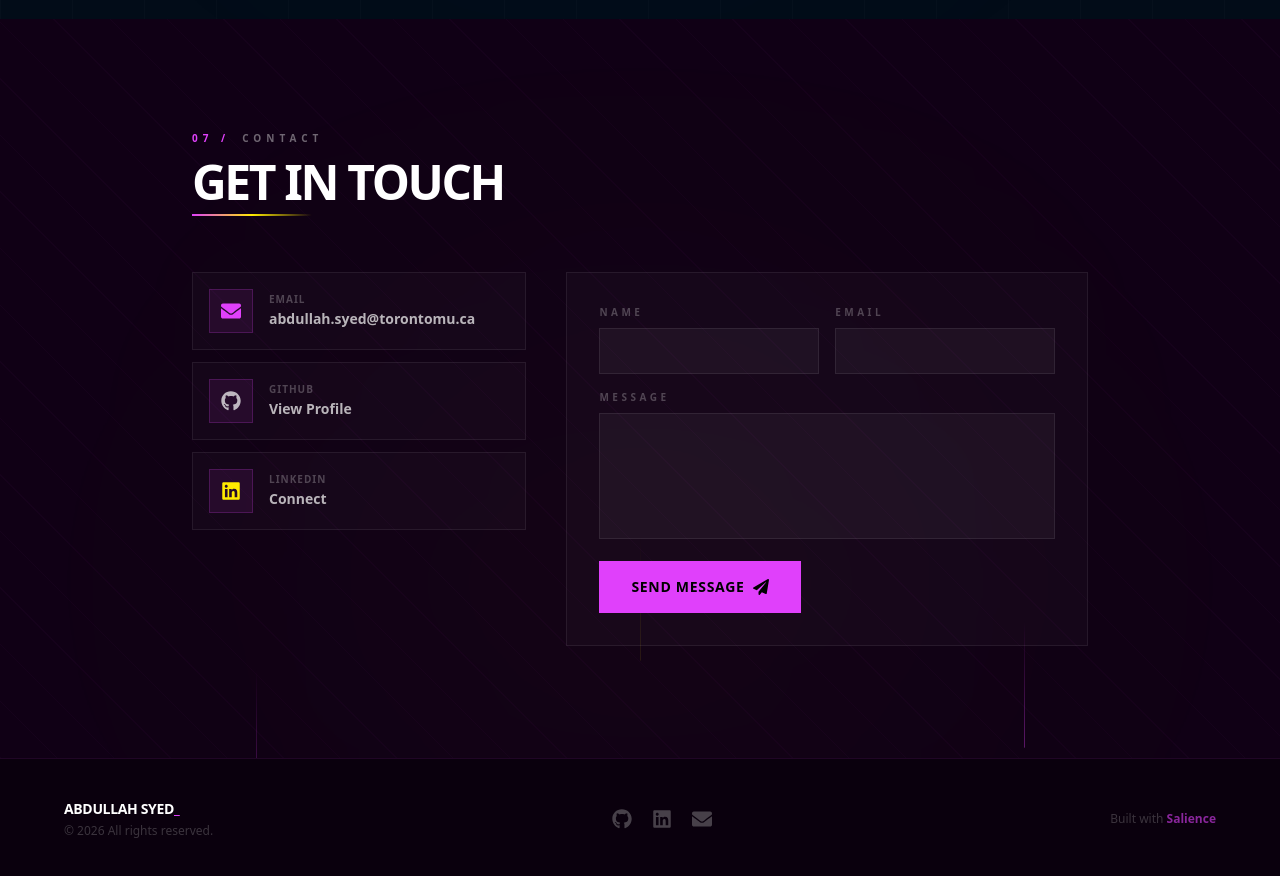
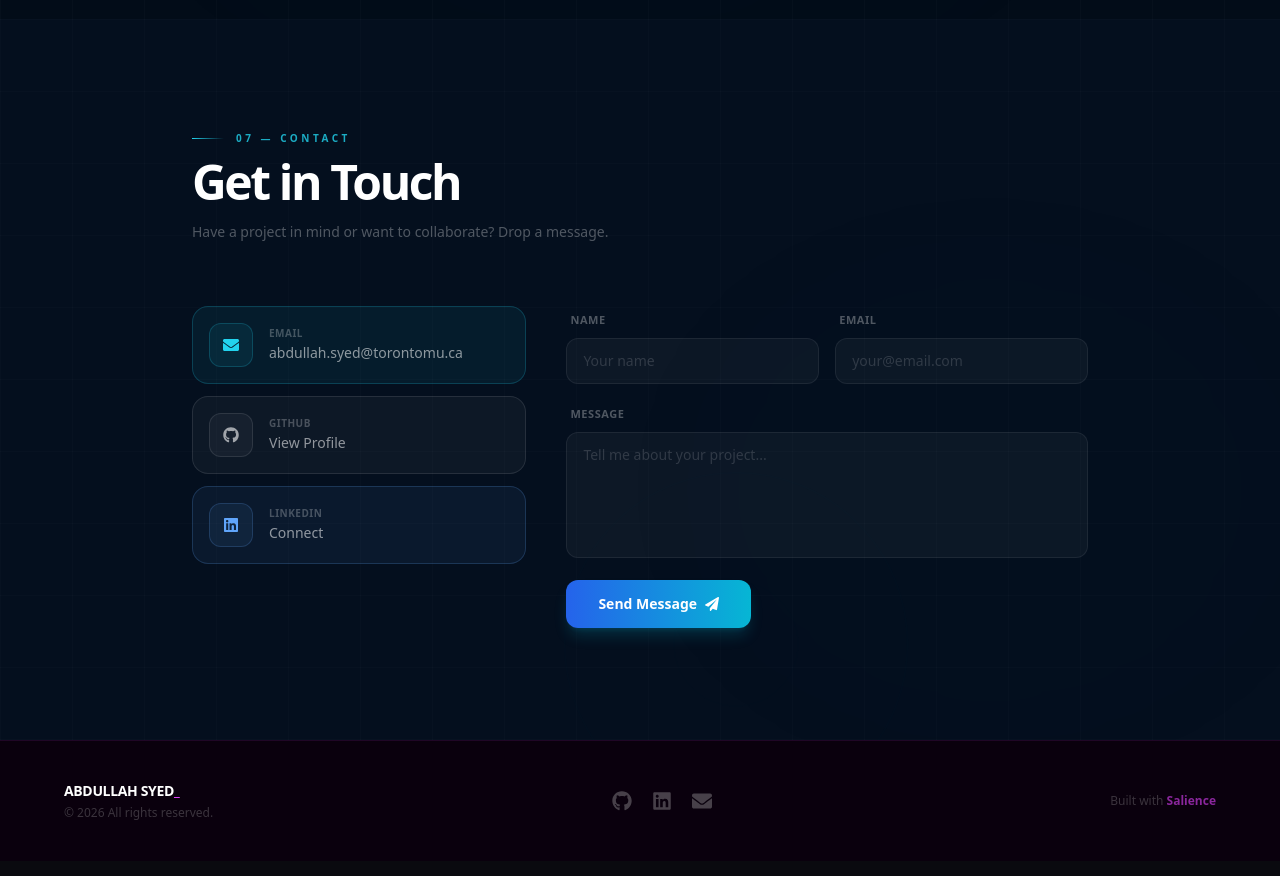
Before and after one commit to salienceenterprises-lab/portfolio-5f77b, a Next.js app: page /portfolio-5f77b/ in a window 1280 px wide. Shown: the part 4980-5856 px from the top of the page. Built offline with nearby package versions, Linux system fonts and the light colour scheme.

Commit message:
Update app/components/contact.jsx via Portfolio SaaS

```diff
--- a/app/components/contact.jsx
+++ b/app/components/contact.jsx
@@ -1,11 +1,12 @@
 "use client";
-import { useState } from "react";
+import React, { useState } from "react";
 import { motion, AnimatePresence } from "framer-motion";
 import { FaPaperPlane, FaEnvelope, FaGithub, FaLinkedin, FaCheckCircle, FaCircleNotch } from "react-icons/fa";
 
 export default function PortfolioContact({ data }) {
   const [formData, setFormData] = useState({ name: "", email: "", message: "" });
   const [status, setStatus] = useState("idle");
+
   const hasForm = !!data?.web3forms_key;
 
   const handleChange = (e) => setFormData({ ...formData, [e.target.name]: e.target.value });
@@ -15,122 +16,178 @@
     if (!hasForm) return;
     setStatus("loading");
     try {
-      const response = await fetch("https://api.web3forms.com/submit", {
+      const res = await fetch("https://api.web3forms.com/submit", {
         method: "POST",
         headers: { "Content-Type": "application/json", Accept: "application/json" },
-        body: JSON.stringify({ ...formData, access_key: data.web3forms_key, subject: `New Portfolio Message from ${formData.name}`, from_name: "Portfolio Contact Form", botcheck: "" }),
+        body: JSON.stringify({
+          ...formData,
+          access_key: data.web3forms_key,
+          subject: `New Portfolio Message from ${formData.name}`,
+          from_name: "Portfolio Contact Form",
+          botcheck: "",
+        }),
       });
-      const result = await response.json();
-      if (result.success) { setStatus("success"); setFormData({ name: "", email: "", message: "" }); setTimeout(() => setStatus("idle"), 5000); }
-      else setStatus("error");
-    } catch { setStatus("error"); }
+      const result = await res.json();
+      if (result.success) {
+        setStatus("success");
+        setFormData({ name: "", email: "", message: "" });
+        setTimeout(() => setStatus("idle"), 5000);
+      } else {
+        setStatus("error");
+      }
+    } catch {
+      setStatus("error");
+    }
   };
 
   const contactLinks = [
-    { show: data?.email, icon: FaEnvelope, label: "Email", value: data?.email, href: `mailto:${data?.email}`, color: "#e040fb" },
-    { show: data?.github, icon: FaGithub, label: "GitHub", value: "View Profile", href: data?.github, color: "rgba(255,255,255,0.7)" },
-    { show: data?.linkedin, icon: FaLinkedin, label: "LinkedIn", value: "Connect", href: data?.linkedin, color: "#ffea00" },
+    { show: data?.email,    icon: FaEnvelope,  label: "Email",    value: data?.email,         href: `mailto:${data?.email}`,  color: "text-cyan-400",  border: "border-cyan-400/20", bg: "bg-cyan-400/[0.07]"  },
+    { show: data?.github,   icon: FaGithub,    label: "GitHub",   value: "View Profile",       href: data?.github,            color: "text-white/60",  border: "border-white/10",    bg: "bg-white/[0.04]"     },
+    { show: data?.linkedin, icon: FaLinkedin,  label: "LinkedIn", value: "Connect",            href: data?.linkedin,          color: "text-blue-400",  border: "border-blue-400/20", bg: "bg-blue-400/[0.07]"  },
   ].filter(l => l.show);
 
   if (!hasForm && contactLinks.length === 0) return null;
 
   return (
-    <section id="contact" className="relative py-28 px-6 overflow-hidden" style={{ background: "#100015" }}>
+    <section id="contact" className="relative py-28 px-6 overflow-hidden bg-[#040f1e]">
 
-      <div className="absolute inset-0 pointer-events-none opacity-[0.025]"
-        style={{ backgroundImage: "repeating-linear-gradient(45deg, #e040fb 0px, #e040fb 1px, transparent 1px, transparent 40px)" }} />
-      <div className="absolute bottom-0 left-1/2 -translate-x-1/2 w-[700px] h-[350px] rounded-full blur-[200px] pointer-events-none"
-        style={{ background: "radial-gradient(ellipse, rgba(224,64,251,0.12), rgba(255,234,0,0.06), transparent 70%)" }} />
+      {/* Ambient pulse glow */}
+      <motion.div
+        animate={{ scale: [1, 1.2, 1], opacity: [0.05, 0.10, 0.05] }}
+        transition={{ duration: 10, repeat: Infinity, ease: "easeInOut" }}
+        className="absolute bottom-0 left-1/2 -translate-x-1/2 w-[700px] h-[500px] bg-cyan-500/10 rounded-full blur-[140px] pointer-events-none"
+      />
+      <div className="absolute inset-0 bg-[linear-gradient(to_right,rgba(255,255,255,0.015)_1px,transparent_1px),linear-gradient(to_bottom,rgba(255,255,255,0.015)_1px,transparent_1px)] bg-[size:72px_72px] pointer-events-none" />
 
-      {/* Rising pulses */}
-      {[20, 50, 80].map((left, i) => (
-        <motion.div key={i}
-          animate={{ y: ["100%", "-100%"], opacity: [0, 0.4, 0] }}
-          transition={{ duration: 5 + i, repeat: Infinity, delay: i * 1.5, ease: "linear" }}
-          className="absolute bottom-0 w-px h-32 pointer-events-none"
-          style={{ left: `${left}%`, background: `linear-gradient(to top, ${i % 2 === 0 ? "#e040fb" : "#ffea00"}, transparent)` }} />
+      {/* Sonar rings at bottom-center */}
+      {[0, 1, 2].map((i) => (
+        <motion.div
+          key={i}
+          animate={{ scale: [0.5, 3], opacity: [0.12, 0] }}
+          transition={{ duration: 5, repeat: Infinity, delay: i * 1.6, ease: "easeOut" }}
+          className="absolute bottom-0 left-1/2 -translate-x-1/2 w-48 h-48 rounded-full border border-cyan-400/20 pointer-events-none"
+        />
       ))}
 
       <div className="max-w-4xl mx-auto relative z-10">
 
-        <motion.div initial={{ opacity: 0, x: -20 }} whileInView={{ opacity: 1, x: 0 }}
-          viewport={{ once: true }} transition={{ duration: 0.5 }}
-          className={`flex items-center gap-3 mb-3 ${!hasForm ? "justify-center" : ""}`}>
-          <span className="text-[10px] font-black tracking-[0.5em] uppercase" style={{ color: "#e040fb" }}>07 /</span>
-          <span className="text-[10px] font-black tracking-[0.5em] uppercase text-white/40">Contact</span>
+        {/* Header */}
+        <motion.div
+          initial={{ opacity: 0, x: -20 }}
+          whileInView={{ opacity: 1, x: 0 }}
+          viewport={{ once: true }}
+          transition={{ duration: 0.6 }}
+          className="flex items-center gap-3 mb-3"
+        >
+          <motion.div
+            initial={{ width: 0 }} whileInView={{ width: 32 }} viewport={{ once: true }}
+            transition={{ duration: 0.8 }}
+            className="h-px bg-gradient-to-r from-cyan-400 to-transparent"
+          />
+          <span className="text-[10px] font-bold tracking-[0.35em] uppercase text-cyan-400/80">07 — Contact</span>
         </motion.div>
 
-        <motion.h2 initial={{ opacity: 0, y: 20 }} whileInView={{ opacity: 1, y: 0 }}
-          viewport={{ once: true }} transition={{ duration: 0.6, delay: 0.05 }}
-          className={`text-4xl sm:text-5xl font-black tracking-tighter text-white mb-2 uppercase leading-none ${!hasForm ? "text-center" : ""}`}>
-          Get In Touch
+        <motion.h2
+          initial={{ opacity: 0, y: 20 }}
+          whileInView={{ opacity: 1, y: 0 }}
+          viewport={{ once: true }}
+          transition={{ duration: 0.7, delay: 0.05 }}
+          className="text-4xl sm:text-5xl font-black tracking-tighter text-white mb-4"
+        >
+          Get in Touch
         </motion.h2>
-        <motion.div initial={{ width: 0 }} whileInView={{ width: 120 }} viewport={{ once: true }}
-          transition={{ duration: 0.8, delay: 0.2 }}
-          className={`h-0.5 mb-14 ${!hasForm ? "mx-auto" : ""}`}
-          style={{ background: "linear-gradient(90deg, #e040fb, #ffea00, transparent)" }} />
+        <motion.p
+          initial={{ opacity: 0 }}
+          whileInView={{ opacity: 1 }}
+          viewport={{ once: true }}
+          transition={{ duration: 0.6, delay: 0.15 }}
+          className="text-white/30 text-sm mb-16 max-w-md"
+        >
+          {hasForm ? "Have a project in mind or want to collaborate? Drop a message." : "Let's connect — find me across the web."}
+        </motion.p>
 
-        <div className={`grid gap-10 ${hasForm ? "grid-cols-1 lg:grid-cols-5" : "grid-cols-1 max-w-md mx-auto"}`}>
+        <div className={`grid gap-10 ${hasForm ? "grid-cols-1 lg:grid-cols-5" : "max-w-md"}`}>
 
-          {/* Links */}
-          <motion.div initial={{ opacity: 0, x: hasForm ? -40 : 0 }} whileInView={{ opacity: 1, x: 0 }}
-            viewport={{ once: true }} transition={{ type: "spring", stiffness: 100, damping: 20 }}
-            className={`${hasForm ? "lg:col-span-2" : ""} space-y-3`}>
+          {/* Contact links */}
+          <motion.div
+            initial={{ opacity: 0, x: hasForm ? -30 : 0 }}
+            whileInView={{ opacity: 1, x: 0 }}
+            viewport={{ once: true }}
+            transition={{ type: "spring", stiffness: 100, damping: 20 }}
+            className={`${hasForm ? "lg:col-span-2" : ""} space-y-3`}
+          >
             {contactLinks.map((link, i) => (
-              <motion.a key={i} href={link.href} target="_blank" rel="noopener noreferrer"
+              <motion.a
+                key={i}
+                href={link.href}
+                target="_blank"
+                rel="noopener noreferrer"
                 whileHover={{ x: 6 }}
-                className="group flex items-center gap-4 p-4 transition-all duration-300"
-                style={{ background: "rgba(255,255,255,0.025)", border: "1px solid rgba(255,255,255,0.07)" }}
-                onMouseEnter={(e) => (e.currentTarget.style.borderColor = "rgba(224,64,251,0.3)")}
-                onMouseLeave={(e) => (e.currentTarget.style.borderColor = "rgba(255,255,255,0.07)")}>
-                <div className="w-11 h-11 flex items-center justify-center flex-shrink-0"
-                  style={{ background: "rgba(224,64,251,0.08)", border: `1px solid rgba(224,64,251,0.2)` }}>
-                  <link.icon className="w-5 h-5" style={{ color: link.color }} />
+                transition={{ type: "spring", stiffness: 300 }}
+                className={`group flex items-center gap-4 p-4 ${link.bg} border ${link.border} rounded-2xl hover:brightness-125 transition-all duration-300`}
+              >
+                <div className={`w-11 h-11 rounded-xl ${link.bg} border ${link.border} flex items-center justify-center flex-shrink-0 group-hover:scale-110 transition-transform duration-300`}>
+                  <link.icon className={`w-4 h-4 ${link.color}`} />
                 </div>
                 <div>
-                  <p className="text-[10px] font-black uppercase tracking-widest mb-0.5 text-white/25">{link.label}</p>
-                  <p className="text-sm font-black text-white/70 group-hover:text-white transition-colors">{link.value}</p>
+                  <p className="text-[10px] uppercase tracking-wider text-white/25 mb-0.5 font-bold">{link.label}</p>
+                  <p className="text-sm text-white/55 group-hover:text-white transition-colors duration-300">{link.value}</p>
                 </div>
               </motion.a>
             ))}
           </motion.div>
 
-          {/* Form */}
+          {/* Contact form */}
           {hasForm && (
-            <motion.div initial={{ opacity: 0, scale: 0.96 }} whileInView={{ opacity: 1, scale: 1 }}
-              viewport={{ once: true }} transition={{ type: "spring", stiffness: 100, damping: 20, delay: 0.15 }}
-              className="lg:col-span-3">
-              <div className="p-8" style={{ background: "rgba(255,255,255,0.025)", border: "1px solid rgba(255,255,255,0.07)" }}>
+            <motion.div
+              initial={{ opacity: 0, scale: 0.97 }}
+              whileInView={{ opacity: 1, scale: 1 }}
+              viewport={{ once: true }}
+              transition={{ type: "spring", stiffness: 100, damping: 20, delay: 0.15 }}
+              className="lg:col-span-3"
+            >
               <form onSubmit={handleSubmit} className="space-y-4">
                 <div className="grid grid-cols-1 sm:grid-cols-2 gap-4">
                   {["name", "email"].map((field) => (
-                      <div key={field}>
-                        <label className="block text-[10px] font-black uppercase tracking-[0.35em] text-white/25 mb-2">
-                          {field === "name" ? "Name" : "Email"}
-                        </label>
-                        <input name={field} type={field === "email" ? "email" : "text"}
-                          value={formData[field]} onChange={handleChange} required
-                          className="w-full px-4 py-3 text-sm text-white outline-none transition-all"
-                          style={{ background: "rgba(255,255,255,0.04)", border: "1px solid rgba(255,255,255,0.08)" }}
-                          onFocus={(e) => { e.target.style.borderColor = "rgba(224,64,251,0.5)"; e.target.style.background = "rgba(224,64,251,0.04)"; }}
-                          onBlur={(e) => { e.target.style.borderColor = "rgba(255,255,255,0.08)"; e.target.style.background = "rgba(255,255,255,0.04)"; }} />
+                    <div key={field} className="space-y-2">
+                      <label className="text-[11px] font-bold uppercase tracking-wider text-white/30 ml-1">{field}</label>
+                      <input
+                        name={field}
+                        type={field === "email" ? "email" : "text"}
+                        value={formData[field]}
+                        onChange={handleChange}
+                        required
+                        placeholder={field === "email" ? "your@email.com" : "Your name"}
+                        className="w-full px-4 py-3 bg-white/[0.04] border border-white/[0.07] rounded-xl text-sm text-white placeholder-white/15 focus:outline-none focus:border-cyan-400/40 focus:bg-white/[0.06] transition-all duration-300"
+                      />
                     </div>
                   ))}
                 </div>
-                  <div>
-                    <label className="block text-[10px] font-black uppercase tracking-[0.35em] text-white/25 mb-2">Message</label>
-                    <textarea name="message" value={formData.message} onChange={handleChange} required rows={5}
-                      className="w-full px-4 py-3 text-sm text-white outline-none transition-all resize-none"
-                      style={{ background: "rgba(255,255,255,0.04)", border: "1px solid rgba(255,255,255,0.08)" }}
-                      onFocus={(e) => { e.target.style.borderColor = "rgba(224,64,251,0.5)"; e.target.style.background = "rgba(224,64,251,0.04)"; }}
-                      onBlur={(e) => { e.target.style.borderColor = "rgba(255,255,255,0.08)"; e.target.style.background = "rgba(255,255,255,0.04)"; }} />
+
+                <div className="space-y-2">
+                  <label className="text-[11px] font-bold uppercase tracking-wider text-white/30 ml-1">Message</label>
+                  <textarea
+                    name="message"
+                    value={formData.message}
+                    onChange={handleChange}
+                    required
+                    rows={5}
+                    placeholder="Tell me about your project..."
+                    className="w-full px-4 py-3 bg-white/[0.04] border border-white/[0.07] rounded-xl text-sm text-white placeholder-white/15 focus:outline-none focus:border-cyan-400/40 focus:bg-white/[0.06] transition-all duration-300 resize-none"
+                  />
                 </div>
-                  <motion.button type="submit"
+
+                <motion.button
+                  type="submit"
                   disabled={status === "loading" || status === "success"}
-                    whileHover={{ scale: 1.02, boxShadow: "0 0 30px rgba(224,64,251,0.4)" }}
-                    whileTap={{ scale: 0.98 }}
-                    className="inline-flex items-center gap-3 px-8 py-4 text-sm font-black uppercase tracking-wider text-black transition-all disabled:opacity-50"
-                    style={{ background: status === "success" ? "#00e676" : "#e040fb" }}>
+                  whileHover={{ scale: 1.03, boxShadow: "0 0 40px rgba(6,182,212,0.25)" }}
+                  whileTap={{ scale: 0.97 }}
+                  className={`inline-flex items-center gap-3 px-8 py-3.5 rounded-xl text-sm font-bold transition-all duration-400 ${
+                    status === "success"
+                      ? "bg-emerald-600 text-white"
+                      : "bg-gradient-to-r from-blue-600 to-cyan-500 text-white shadow-lg shadow-cyan-500/20"
+                  }`}
+                >
                   <AnimatePresence mode="wait">
                     {status === "loading" ? (
                       <motion.span key="l" initial={{ opacity: 0 }} animate={{ opacity: 1 }} className="flex items-center gap-2">
@@ -138,17 +195,20 @@
                       </motion.span>
                     ) : status === "success" ? (
                       <motion.span key="s" initial={{ y: 10, opacity: 0 }} animate={{ y: 0, opacity: 1 }} className="flex items-center gap-2">
-                          <FaCheckCircle className="w-4 h-4" /> Sent!
+                        <FaCheckCircle className="w-4 h-4" /> Message Sent!
                       </motion.span>
                     ) : (
                       <motion.span key="i" initial={{ opacity: 0 }} animate={{ opacity: 1 }} className="flex items-center gap-2">
-                          Send Message <FaPaperPlane className="w-4 h-4" />
+                        Send Message <FaPaperPlane className="w-3.5 h-3.5" />
                       </motion.span>
                     )}
                   </AnimatePresence>
                 </motion.button>
+
+                {status === "error" && (
+                  <p className="text-xs text-red-400 mt-2">Something went wrong. Please try again.</p>
+                )}
               </form>
-              </div>
             </motion.div>
           )}
         </div>
```
Lines whose indentation alone changed are shown as unchanged.
